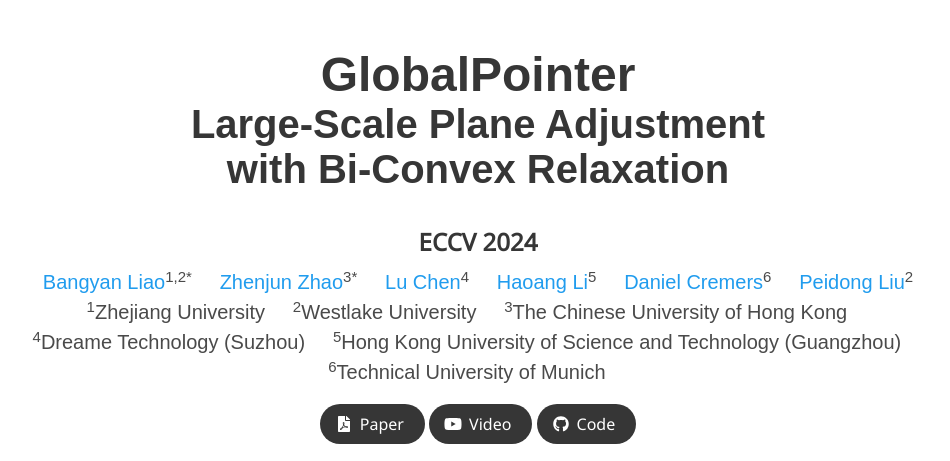
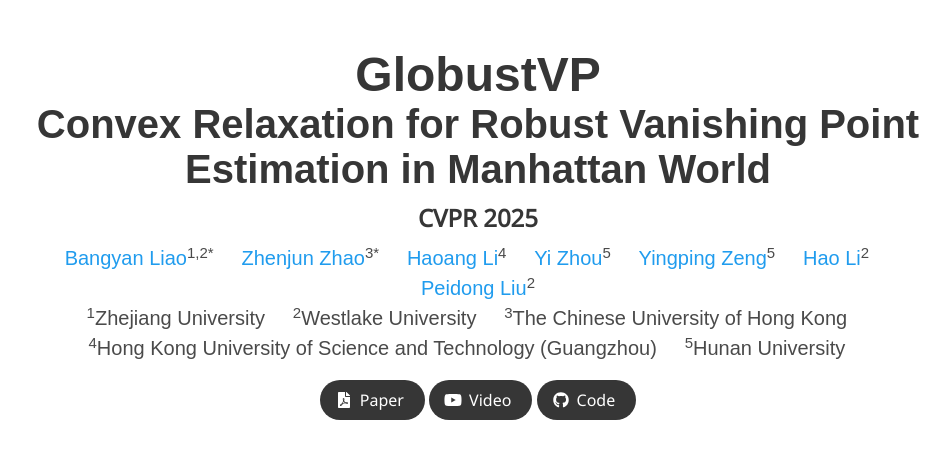
Before and after one commit to bangyan101/bangyan101.github.io, a Jekyll site: the page GlobustVP/index.html, which Jekyll copies as it is, in a window 1280 px wide and 900 px high, cut to the strip 0-461 px from the top of the window. Shown: the whole strip, without its empty margins (162-1112 px from the left). Built offline with Jekyll 4.4.1, drawn with Linux system fonts in a browser that asks for light colours; nearby versions of some CDN libraries; some web fonts are replaced; library files that are not in the unit come from our copies; a style sheet for code colours, icons or effects is not loaded.

Commit message:
Update index.html

```diff
--- a/GlobustVP/index.html
+++ b/GlobustVP/index.html
@@ -3,10 +3,10 @@
 <head>
   <meta charset="utf-8">
   <meta name="description"
-        content="GlobalPointer: Large-Scale Plane Adjustment with Bi-Convex Relaxation">
-  <meta name="keywords" content="Plane Adjustment · Semidefinite Programming (SDP) · Convex Relaxation">
+        content="Convex Relaxation for Robust Vanishing Point Estimation in Manhattan World">
+  <meta name="keywords" content="Vanishing Point Estimation · Semidefinite Programming (SDP) · Convex Relaxation">
   <meta name="viewport" content="width=device-width, initial-scale=1">
-  <title>GlobalPointer</title>
+  <title>GlobustVP</title>
 
   <!-- Bootstrap -->
   <link href="static/css/bootstrap-4.4.1.css" rel="stylesheet">
@@ -53,27 +53,36 @@
     <div class="container is-max-desktop">
       <div class="columns is-centered">
         <div class="column has-text-centered">
-          <h1 class="title is-1 publication-title" style="margin-bottom: 0"><strong>GlobalPointer</strong></h1>
-          <h2 class="title is-2 publication-title" style="margin-top: 0; margin-bottom: 0">Large-Scale Plane Adjustment</h2>
-          <h2 class="title is-2 publication-title" style="margin-top: 0">with Bi-Convex Relaxation</h2>
+          <h1 class="title is-1 publication-title" style="margin-bottom: 0"><strong>GlobustVP</strong></h1>
+          <h2 class="title is-2 publication-title" style="margin-top: 0; margin-bottom: 0">Convex Relaxation for Robust Vanishing Point Estimation in Manhattan World</h2>
           <div class="column is-full_width">
-            <h2 class="title is-4">ECCV 2024</h2>
+            <h2 class="title is-4">CVPR 2025</h2>
           </div>
 
           <div class="is-size-5 publication-authors">
             <span class="author-block">
-              <a href="https://bangyan101.github.io/">Bangyan Liao</a><sup>1,2*</sup></span>&nbsp;&nbsp;&nbsp;&nbsp;
-            <span class="author-block">
-              <a href="https://ericzzj1989.github.io/">Zhenjun Zhao</a><sup>3*</sup></span>&nbsp;&nbsp;&nbsp;&nbsp;
-            <span class="author-block">
-              <a>Lu Chen</a><sup>4</sup>
+              <a href="https://bangyan101.github.io/">Bangyan Liao</a><sup>1,2*</sup>
             </span>&nbsp;&nbsp;&nbsp;&nbsp;
             <span class="author-block">
-              <a href="https://sites.google.com/view/haoangli/homepage/">Haoang Li</a><sup>5</sup>
+              <a href="https://ericzzj1989.github.io/">Zhenjun Zhao</a><sup>3*</sup>
+            </span>&nbsp;&nbsp;&nbsp;&nbsp;
+
+            <span class="author-block">
+              <a href="https://sites.google.com/view/haoangli/homepage/">Haoang Li</a><sup>4</sup>
             </span>&nbsp;&nbsp;&nbsp;&nbsp;
             <span class="author-block">
-              <a href="https://cvg.cit.tum.de/members/cremers">Daniel Cremers</a><sup>6</sup>
+              <a href="https://sites.google.com/view/haoangli/homepage/">Yi Zhou</a><sup>5</sup>
             </span>&nbsp;&nbsp;&nbsp;&nbsp;
+
+            <span class="author-block">
+              <a href="https://openreview.net/profile?id=~Yingping_Zeng1">Yingping Zeng</a><sup>5</sup>
+            </span>&nbsp;&nbsp;&nbsp;&nbsp;
+
+            <span class="author-block">
+              <a href="https://openreview.net/profile?id=~Hao_Li89">Hao Li</a><sup>2</sup>
+            </span>&nbsp;&nbsp;&nbsp;&nbsp;
+
+
             <span class="author-block">
               <a href="https://ethliup.github.io/">Peidong Liu</a><sup>2</sup>
             </span>
@@ -84,9 +93,8 @@
             <span class="author-block"><sup>1</sup>Zhejiang University</span>&nbsp;&nbsp;&nbsp;&nbsp;
             <span class="author-block"><sup>2</sup>Westlake University</span>&nbsp;&nbsp;&nbsp;&nbsp;
             <span class="author-block"><sup>3</sup>The Chinese University of Hong Kong</span>&nbsp;&nbsp;&nbsp;&nbsp;
-            <span class="author-block"><sup>4</sup>Dreame Technology (Suzhou)</span>&nbsp;&nbsp;&nbsp;&nbsp;
-            <span class="author-block"><sup>5</sup>Hong Kong University of Science and Technology (Guangzhou)</span>&nbsp;&nbsp;&nbsp;&nbsp;
-            <span class="author-block"><sup>6</sup>Technical University of Munich</span>&nbsp;&nbsp;&nbsp;&nbsp;
+            <span class="author-block"><sup>4</sup>Hong Kong University of Science and Technology (Guangzhou)</span>&nbsp;&nbsp;&nbsp;&nbsp;
+            <span class="author-block"><sup>5</sup>Hunan University</span>&nbsp;&nbsp;&nbsp;&nbsp;
           </div>
 
           <div class="column has-text-centered">
```
